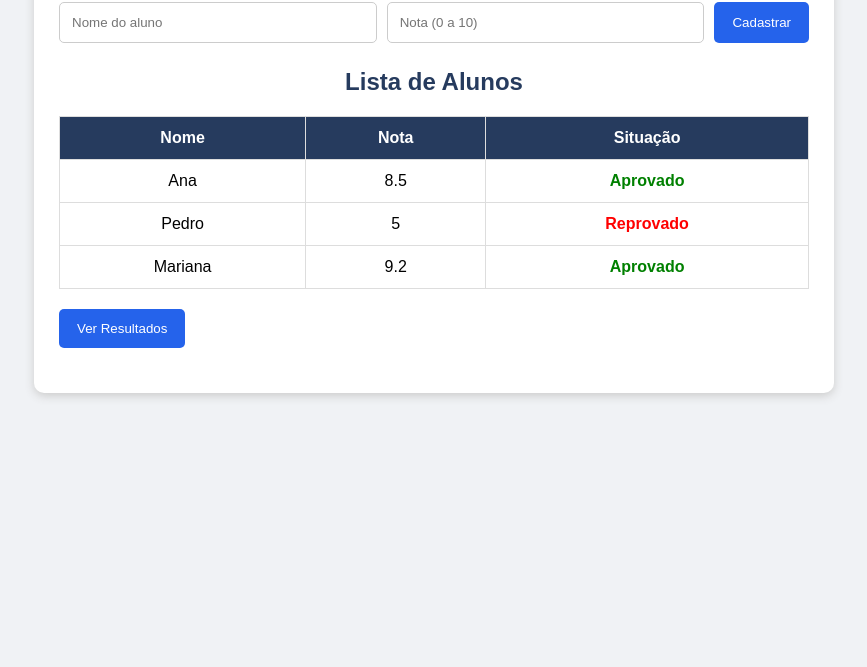
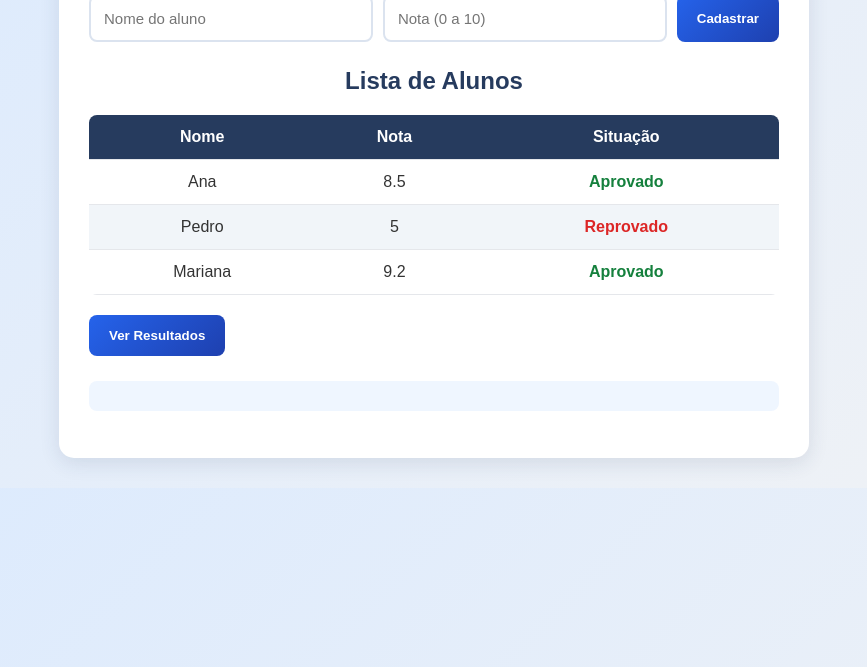
Before and after one commit to Otavioluis6924/meu-portifolio, a plain HTML site: page cau.html in a window 1280 px wide. Shown: the part 133-800 px from the top of the page, without its empty margins (206-1073 px from the left). Drawn offline with Linux system fonts and the light colour scheme.

Commit message:
Update style cau.css

```diff
--- a/style cau.css
+++ b/style cau.css
@@ -1,79 +1,136 @@
+
+/* Configurações gerais */
+* {
+    box-sizing: border-box;
+}
+
 body {
     font-family: Arial, sans-serif;
-    background-color: #f0f2f5;
+    background: linear-gradient(135deg, #dbeafe, #f0f2f5);
     margin: 0;
-    padding: 30px;
+    padding: 30px 15px;
+    color: #333;
 }
 
+/* Container principal */
 .container {
+    width: 100%;
     max-width: 750px;
     margin: auto;
-    background: white;
-    padding: 25px;
-    border-radius: 10px;
-    box-shadow: 0 3px 10px #ccc;
+    background-color: white;
+    padding: clamp(18px, 4vw, 30px);
+    border-radius: 15px;
+    box-shadow: 0 5px 20px rgba(38, 59, 94, 0.12);
 }
 
+/* Títulos */
 h1, h2 {
     text-align: center;
     color: #263b5e;
 }
 
+h1 {
+    font-size: clamp(24px, 4vw, 32px);
+    margin-bottom: 10px;
+}
+
+h2 {
+    font-size: clamp(19px, 3vw, 24px);
+}
+
+/* Formulário */
 .formulario {
     display: flex;
+    flex-wrap: wrap;
     gap: 10px;
     margin-bottom: 25px;
 }
 
+/* Campo de texto */
 input {
     flex: 1;
-    padding: 12px;
-    border: 1px solid #ccc;
-    border-radius: 5px;
+    min-width: 0;
+    padding: 13px;
+    border: 2px solid #dbe3ef;
+    border-radius: 8px;
+    outline: none;
+    font-size: 15px;
+    transition: 0.3s;
 }
 
+input:focus {
+    border-color: #2563eb;
+    box-shadow: 0 0 5px rgba(37, 99, 235, 0.2);
+}
+
+/* Botões */
 button {
-    background-color: #2563eb;
+    background: linear-gradient(135deg, #2563eb, #1e40af);
     color: white;
     border: none;
-    padding: 12px 18px;
-    border-radius: 5px;
+    padding: 13px 20px;
+    border-radius: 8px;
     cursor: pointer;
+    font-weight: bold;
+    transition: 0.3s;
 }
 
 button:hover {
-    background-color: #1d4ed8;
+    background: #1e40af;
+    transform: translateY(-2px);
+    box-shadow: 0 4px 10px rgba(37, 99, 235, 0.25);
 }
 
+/* Tabela */
 table {
     width: 100%;
     border-collapse: collapse;
     margin: 20px 0;
+    overflow: hidden;
+    border-radius: 8px;
 }
 
+/* Células */
 th, td {
-    padding: 12px;
-    border: 1px solid #ddd;
+    padding: 13px 8px;
+    border-bottom: 1px solid #e5e7eb;
     text-align: center;
 }
 
+/* Cabeçalho da tabela */
 th {
     background-color: #263b5e;
     color: white;
 }
 
+/* Linhas da tabela */
+tr:nth-child(even) {
+    background-color: #f1f5f9;
+}
+
+tr:hover {
+    background-color: #e0edff;
+}
+
+/* Situação dos alunos */
 .aprovado {
-    color: green;
+    color: #15803d;
     font-weight: bold;
 }
 
 .reprovado {
-    color: red;
+    color: #dc2626;
     font-weight: bold;
 }
 
+/* Resultado */
 #resultado {
     text-align: center;
     font-weight: bold;
-    margin-top: 20px;
+    font-size: 17px;
+    color: #263b5e;
+    margin-top: 25px;
+    padding: 15px;
+    background-color: #eff6ff;
+    border-radius: 8px;
 }
```
